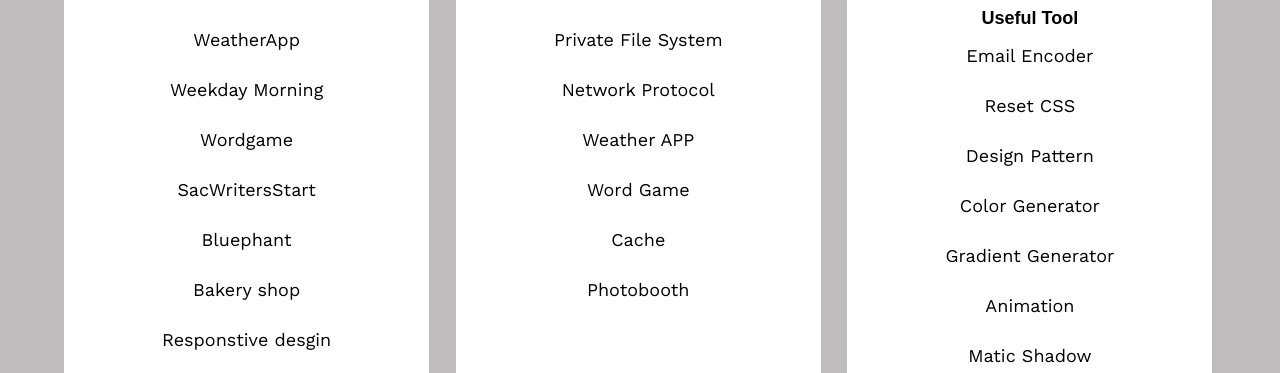
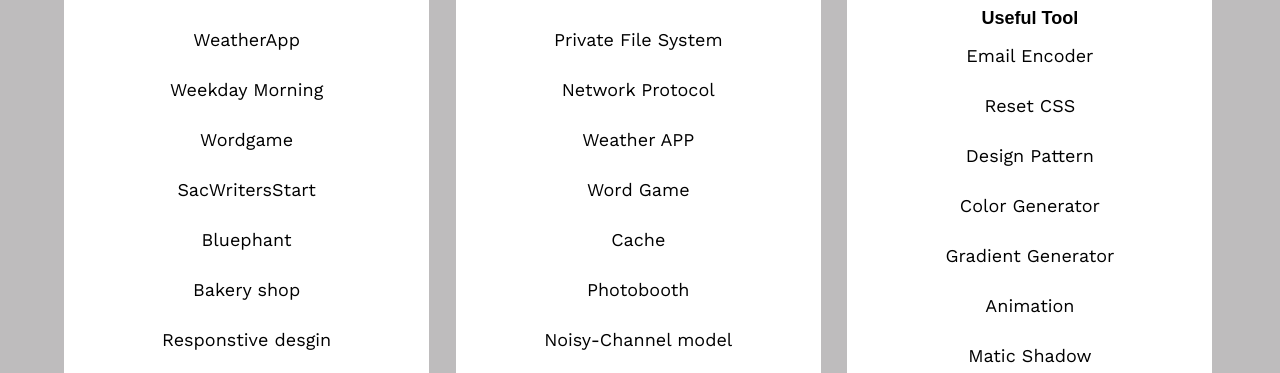
Before and after one commit to wangjiayi/portalpage, a plain HTML site: page index.html in a window 1280 px wide. Shown: the part 427-800 px from the top of the page. Drawn offline with nearby package versions, Linux system fonts and the light colour scheme.

Commit message:
noisy-channel model

```diff
--- a/index.html
+++ b/index.html
@@ -36,6 +36,7 @@
 				<li class = "linktext"><a href="portfolio/project05.html">Cache</a></li>
 
 				<li class = "linktext"><a href="portfolio/project06.html">Photobooth</a></li>
+				<li class = "linktext"><a href="portfolio/project07.html">Noisy-Channel model </a></li>
 
 			</ul>
 		</section>
```
